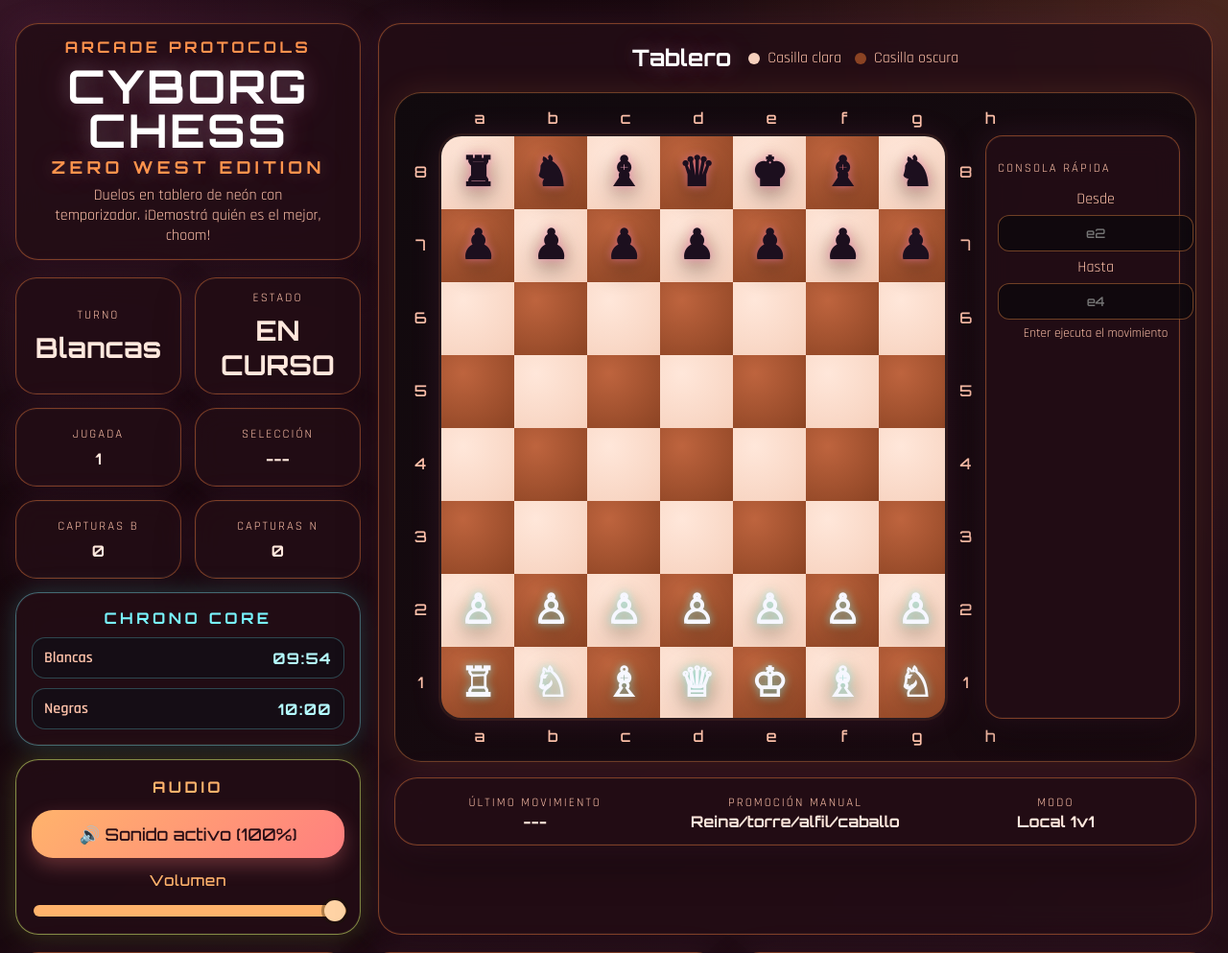
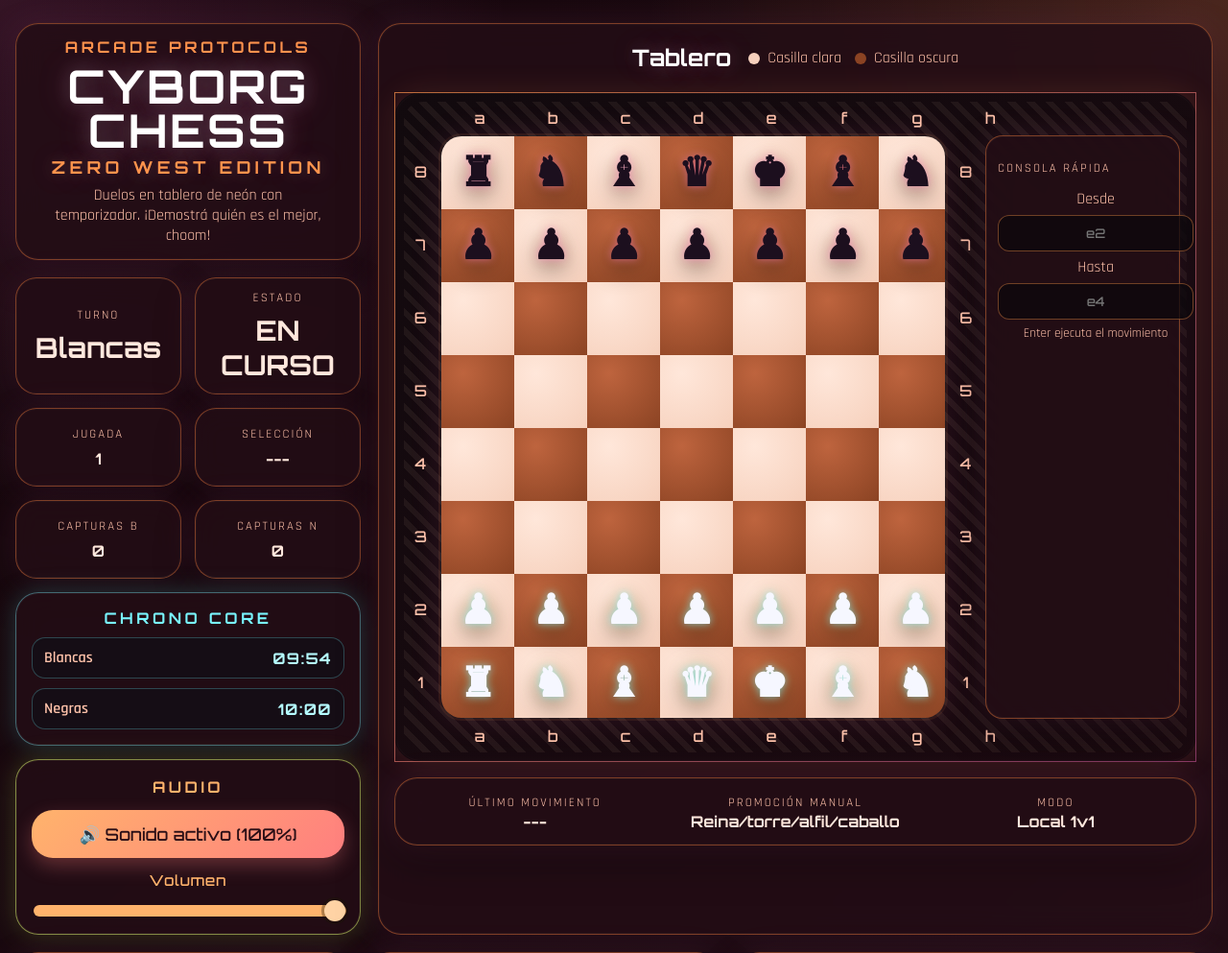
Before and after one commit to lu-developer476/Ajedrez, a Django app: page / in a window 1280 px wide. Shown: the top 993 px of the page at 96% size. Run offline with Django 5.2, Linux system fonts and the light colour scheme; data that the repository does not hold is empty.

Commit message:
Unify piece theme styling and redesign board shells (#7)

```diff
--- a/core/static/core/css/styles.css
+++ b/core/static/core/css/styles.css
@@ -199,12 +199,22 @@ body {
 .dot-dark { background: var(--dark-cell); }
 
 .board-wrap {
+  position: relative;
   background: linear-gradient(145deg, rgba(17, 10, 14, 0.98), rgba(26, 10, 16, 0.98));
   border: 1px solid rgba(255, 148, 77, 0.38);
   border-radius: 28px;
   padding: 16px;
   box-shadow: inset 0 0 0 1px rgba(255,255,255,0.02), 0 0 32px rgba(255, 148, 77, 0.12);
   overflow-x: auto;
+}
+
+.board-wrap::before {
+  content: '';
+  position: absolute;
+  inset: 9px;
+  border-radius: 20px;
+  pointer-events: none;
+  opacity: 0.34;
 }
 
 .board-main-row { display: flex; align-items: stretch; gap: 10px; }
@@ -333,6 +343,54 @@ body {
 .board.board-theme-synthwave .square.light { background: radial-gradient(circle at 35% 25%, #ffe0ff, #ff9ad8); }
 .board.board-theme-synthwave .square.dark { background: radial-gradient(circle at 30% 25%, #8a4dff, #35195c); }
 
+.board-shell-theme-classic {
+  border-image: linear-gradient(135deg, rgba(255, 148, 77, 0.7), rgba(255, 110, 199, 0.44)) 1;
+}
+
+.board-shell-theme-classic::before {
+  background: repeating-linear-gradient(45deg, rgba(255, 212, 180, 0.18) 0 6px, transparent 6px 14px);
+}
+
+.board-shell-theme-obsidian {
+  border-color: rgba(154, 178, 255, 0.5);
+  box-shadow: inset 0 0 0 1px rgba(200, 218, 255, 0.09), 0 0 32px rgba(123, 161, 255, 0.22);
+}
+
+.board-shell-theme-obsidian::before {
+  background: linear-gradient(165deg, rgba(226, 233, 255, 0.22), rgba(56, 73, 116, 0.16));
+}
+
+.board-shell-theme-neon-grid {
+  border-color: rgba(126, 255, 228, 0.65);
+}
+
+.board-shell-theme-neon-grid::before {
+  background-image:
+    linear-gradient(rgba(126, 255, 228, 0.2) 1px, transparent 1px),
+    linear-gradient(90deg, rgba(126, 255, 228, 0.2) 1px, transparent 1px);
+  background-size: 24px 24px;
+}
+
+.board-shell-theme-chrome {
+  border-radius: 14px;
+  border-color: rgba(215, 228, 240, 0.75);
+  box-shadow: inset 0 0 0 1px rgba(248, 248, 248, 0.32), 0 0 36px rgba(153, 168, 189, 0.3);
+}
+
+.board-shell-theme-chrome::before {
+  border-radius: 8px;
+  background: linear-gradient(120deg, rgba(255, 255, 255, 0.32), rgba(117, 133, 150, 0.12));
+}
+
+.board-shell-theme-synthwave {
+  border-color: rgba(244, 107, 255, 0.6);
+  box-shadow: inset 0 0 0 1px rgba(255,255,255,0.08), 0 0 30px rgba(244, 107, 255, 0.22), 0 0 48px rgba(78, 147, 255, 0.17);
+}
+
+.board-shell-theme-synthwave::before {
+  background: radial-gradient(circle at 50% 10%, rgba(255, 181, 255, 0.3), transparent 56%), repeating-linear-gradient(0deg, rgba(153, 105, 255, 0.16) 0 2px, transparent 2px 9px);
+}
+
 .square.in-check {
   box-shadow: inset 0 0 0 5px rgba(255, 95, 133, 0.9), 0 0 24px rgba(255, 95, 133, 0.36);
 }
@@ -361,8 +419,8 @@ body {
 
 
 .piece.theme-medieval { font-family: "Times New Roman", serif; }
-.piece.theme-cibernetico { font-family: 'Orbitron', sans-serif; }
-.piece.theme-robotico { letter-spacing: 0.04em; }
+.piece.theme-cibernetico { font-family: 'Orbitron', sans-serif; letter-spacing: 0.02em; }
+.piece.theme-robotico { letter-spacing: 0.04em; filter: drop-shadow(0 0 10px rgba(121, 246, 255, 0.35)); }
 .piece.theme-androide { text-shadow: 0 0 10px rgba(94, 255, 205, 0.55), 0 0 18px rgba(132, 190, 255, 0.3); }
 .piece.theme-techno { text-shadow: 0 0 10px rgba(255, 241, 120, 0.5), 0 0 18px rgba(121, 246, 255, 0.33); }
 .piece.theme-merc { text-shadow: 0 0 10px rgba(255, 101, 188, 0.62), 0 0 24px rgba(255, 148, 77, 0.35); }
@@ -654,13 +712,6 @@ body {
   .hud { max-width: 760px; margin: 0 auto; width: 100%; }
   .aux-panels { grid-template-columns: 1fr; }
 
-.piece.theme-medieval { font-family: "Times New Roman", serif; }
-.piece.theme-cibernetico { font-family: 'Orbitron', sans-serif; }
-.piece.theme-robotico { letter-spacing: 0.04em; }
-.piece.theme-androide { text-shadow: 0 0 10px rgba(94, 255, 205, 0.55), 0 0 18px rgba(132, 190, 255, 0.3); }
-.piece.theme-techno { text-shadow: 0 0 10px rgba(255, 241, 120, 0.5), 0 0 18px rgba(121, 246, 255, 0.33); }
-.piece.theme-merc { text-shadow: 0 0 10px rgba(255, 101, 188, 0.62), 0 0 24px rgba(255, 148, 77, 0.35); }
-
 .board-info { grid-template-columns: 1fr; }
   .controls { grid-template-columns: repeat(2, minmax(0, 1fr)); }
   #mode-select { grid-column: 1 / -1; }
--- a/core/static/core/js/game.js
+++ b/core/static/core/js/game.js
@@ -29,15 +29,16 @@ const pieceThemeEl = document.getElementById('piece-theme');
 const boardThemeEl = document.getElementById('board-theme');
 const whiteTimerEl = document.getElementById('white-timer');
 const blackTimerEl = document.getElementById('black-timer');
+const boardWrapEl = document.querySelector('.board-wrap');
 
 const FILES = ['a', 'b', 'c', 'd', 'e', 'f', 'g', 'h'];
 const PIECE_SETS = {
-  medieval: { wp: '♙', wr: '♖', wn: '♘', wb: '♗', wq: '♕', wk: '♔', bp: '♟', br: '♜', bn: '♞', bb: '♝', bq: '♛', bk: '♚' },
-  cibernetico: { wp: '⟡', wr: '⛨', wn: '⚙', wb: '⌬', wq: '✶', wk: '⛭', bp: '◆', br: '⛩', bn: '⚙', bb: '⬢', bq: '✹', bk: '☬' },
-  robotico: { wp: '◉', wr: '▣', wn: '⬡', wb: '◈', wq: '✦', wk: '⬢', bp: '◎', br: '▥', bn: '⬢', bb: '◇', bq: '✧', bk: '⬣' },
-  androide: { wp: '⊙', wr: '⌁', wn: '⌬', wb: '⟢', wq: '✺', wk: '⚚', bp: '◍', br: '⌇', bn: '⟣', bb: '⟠', bq: '✹', bk: '⚘' },
-  techno: { wp: '◌', wr: '⛶', wn: '⚑', wb: '⎔', wq: '✷', wk: '⛯', bp: '●', br: '⛝', bn: '⚐', bb: '⎚', bq: '✸', bk: '☢' },
-  merc: { wp: '◍', wr: '⛨', wn: '⚙', wb: '⌬', wq: '✶', wk: '☬', bp: '⬤', br: '⛩', bn: '⚙', bb: '⬢', bq: '✹', bk: '☠' },
+  medieval: { p: '♟', r: '♜', n: '♞', b: '♝', q: '♛', k: '♚' },
+  cibernetico: { p: '⟡', r: '⛨', n: '⚙', b: '⌬', q: '✶', k: '⛭' },
+  robotico: { p: '◉', r: '▣', n: '⬡', b: '◈', q: '✦', k: '⬢' },
+  androide: { p: '⊙', r: '⌁', n: '⌬', b: '⟢', q: '✺', k: '⚚' },
+  techno: { p: '◌', r: '⛶', n: '⚑', b: '⎔', q: '✷', k: '⛯' },
+  merc: { p: '◍', r: '⛨', n: '⚙', b: '⌬', q: '✶', k: '☬' },
 };
 
 let state = null;
@@ -254,6 +255,9 @@ function renderCoordinates() {
 function applyBoardTheme() {
   boardEl.classList.remove('board-theme-classic', 'board-theme-obsidian', 'board-theme-neon-grid', 'board-theme-chrome', 'board-theme-synthwave');
   boardEl.classList.add(`board-theme-${boardTheme}`);
+  if (!boardWrapEl) return;
+  boardWrapEl.classList.remove('board-shell-theme-classic', 'board-shell-theme-obsidian', 'board-shell-theme-neon-grid', 'board-shell-theme-chrome', 'board-shell-theme-synthwave');
+  boardWrapEl.classList.add(`board-shell-theme-${boardTheme}`);
 }
 
 function render() {
@@ -273,7 +277,7 @@ function render() {
     if (p) {
       const sp = document.createElement('span');
       sp.className = `piece ${p[0] === 'w' ? 'white' : 'black'} theme-${pieceTheme}`;
-      sp.textContent = pieceSet[p] || '·';
+      sp.textContent = pieceSet[p[1]] || '·';
       sq.appendChild(sp);
     }
     sq.onclick = () => clickSquare(row, col);
```
